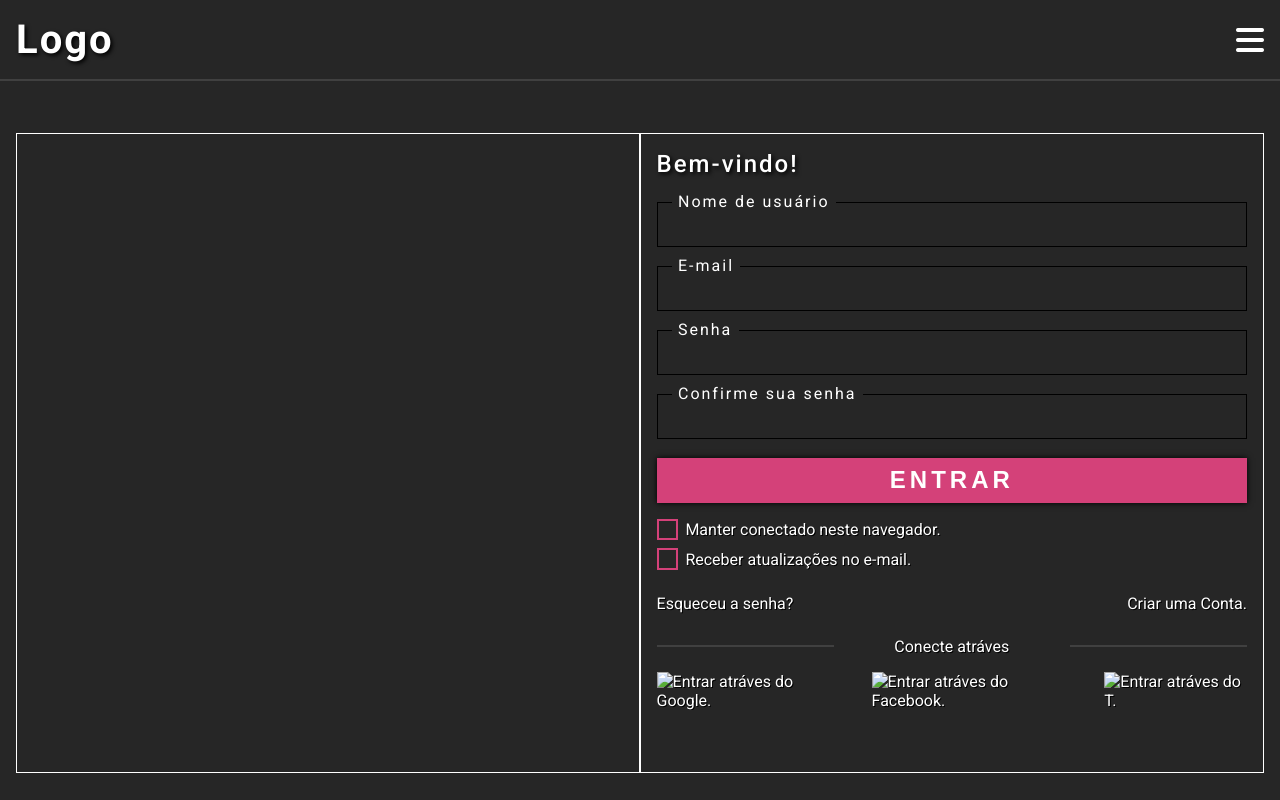
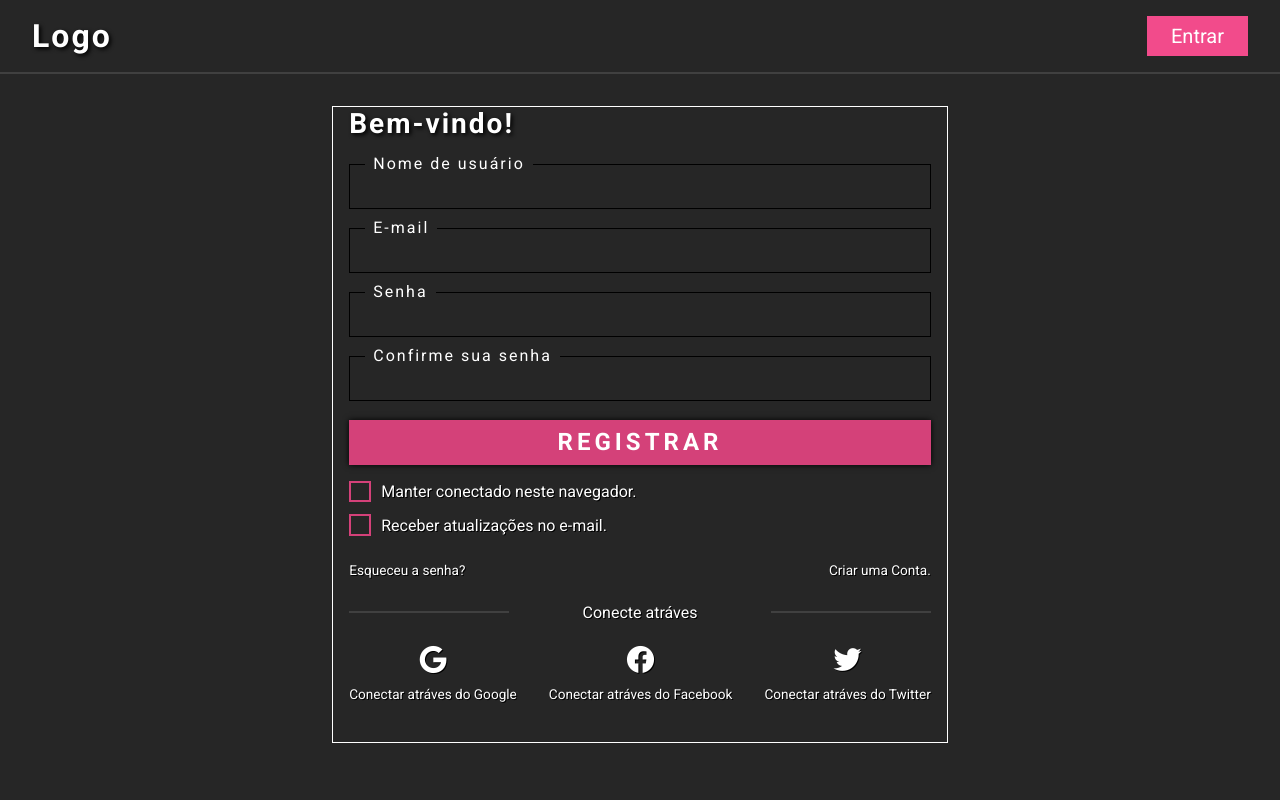
Before and after one commit to Ruan-Moraes/Tela-de-registro, a plain HTML site: page index.html in a window 1280 px wide. Drawn offline with Linux system fonts and the light colour scheme.

```diff
--- a/index.html
+++ b/index.html
@@ -1,71 +1,107 @@
 <!DOCTYPE html>
 <html lang="pt-br">
-
   <head>
-    <meta charset="UTF-8">
-    <meta name="viewport" content="width=device-width, initial-scale=1.0">
-    <link rel="stylesheet" href="styles/styles.css" media="all">
-    <link rel="stylesheet" href="styles/screens.css" media="screen">
-    <link rel="stylesheet" href="styles/print.css" media="print">
-    <link rel="stylesheet" href="https://cdnjs.cloudflare.com/ajax/libs/font-awesome/6.4.0/css/all.min.css"
+    <meta charset="UTF-8" />
+    <meta name="viewport" content="width=device-width, initial-scale=1.0" />
+    <link rel="stylesheet" href="styles/styles.css" media="all" />
+    <link rel="stylesheet" href="styles/screens.css" media="screen" />
+    <link rel="stylesheet" href="styles/print.css" media="print" />
+    <link
+      rel="stylesheet"
+      href="https://cdnjs.cloudflare.com/ajax/libs/font-awesome/6.4.0/css/all.min.css"
       integrity="sha512-iecdLmaskl7CVkqkXNQ/ZH/XLlvWZOJyj7Yy7tcenmpD1ypASozpmT/E0iPtmFIB46ZmdtAc9eNBvH0H/ZpiBw=="
-        crossorigin="anonymous" referrerpolicy="no-referrer">
-    <title>Tela de login</title>
+      crossorigin="anonymous"
+      referrerpolicy="no-referrer"
+    />
+    <title>Tela de Cadastro</title>
   </head>
-
   <body>
-
     <header>
-        <div>
       <h1>Logo</h1>
-            <i class="fa-solid fa-bars"></i>
-        </div>
-        <hr>
+      <a href="#">Entrar</a>
     </header>
 
     <main>
-
       <section>
-            <img src="" alt="">
-        </section>
-
-        <section>
-
         <h2>Bem-vindo!</h2>
 
         <form action="authentication.php" method="post" autocomplete="on">
-                <div class="authentication-information" style="display: ;">
+          <div class="authentication-information">
             <label for="username">Nome de usuário</label>
-                    <input type="text" name="username" id="username" spellcheck="false" minlength="8" maxlength="30" required>
+            <input
+              type="text"
+              name="username"
+              id="username"
+              spellcheck="false"
+              minlength="8"
+              maxlength="30"
+              required
+            />
           </div>
           <div class="authentication-information">
             <label for="email">E-mail</label>
-                    <input type="email" name="email" id="email" spellcheck="false" minlength="8" maxlength="30" required>
+            <input
+              type="email"
+              name="email"
+              id="email"
+              spellcheck="false"
+              minlength="8"
+              maxlength="30"
+              required
+            />
           </div>
           <div class="authentication-information">
             <label for="password">Senha</label>
-                    <input type="password" name="password" id="password" minlength="8" maxlength="30" required>
+            <input
+              type="password"
+              name="password"
+              id="password"
+              minlength="8"
+              maxlength="30"
+              required
+            />
           </div>
-                <div class="authentication-information" style="display: ;">
+          <div class="authentication-information">
             <label for="password">Confirme sua senha</label>
-                    <input type="password" name="password" id="password" minlength="8" maxlength="30" required>
+            <input
+              type="password"
+              name="password"
+              id="password"
+              minlength="8"
+              maxlength="30"
+              required
+            />
           </div>
           <div>
-                    <input type="submit" id="submit" value="Entrar">
+            <input type="submit" id="submit" value="Registrar" />
           </div>
           <div id="choice-box">
             <div>
-                        <input type="checkbox" name="to-keep-nav" class="checkbox" id="to-keep-nav">
-                        <label for="to-keep-nav"><span></span>Manter conectado neste navegador.</label>
+              <input
+                type="checkbox"
+                name="to-keep-nav"
+                class="checkbox"
+                id="to-keep-nav"
+              />
+              <label for="to-keep-nav"
+                ><span></span>Manter conectado neste navegador.</label
+              >
             </div>
             <div>
-                        <input type="checkbox" name="to-receive-email" class="checkbox" id="to-receive-email">
-                        <label for="to-receive-email"><span></span>Receber atualizações no e-mail.</label>
+              <input
+                type="checkbox"
+                name="to-receive-email"
+                class="checkbox"
+                id="to-receive-email"
+              />
+              <label for="to-receive-email"
+                ><span></span>Receber atualizações no e-mail.</label
+              >
             </div>
           </div>
         </form>
 
-            <div id="help-options">
+        <div class="help-options">
           <p>
             <a href="#">Esqueceu a senha?</a>
           </p>
@@ -76,28 +112,35 @@
 
         <div id="connection-options">
           <div>
-                    <hr>
+            <hr />
             <p>Conecte atráves</p>
-                    <hr>
+            <hr />
           </div>
           <div>
             <div>
-                        <a href="#"><img src="medias/images/icons8-google-logo.svg" alt="Entrar atráves do Google." width="60px"></a>
+              <a href="#">
+                <i class="fa-brands fa-google"></i>
+                Conectar atráves do Google
+              </a>
             </div>
             <div>
-                        <a href="#"><img src="medias/images/icons8-facebook.svg" alt="Entrar atráves do Facebook." width="70px"></a>
+              <a href="#">
+                <i class="fa-brands fa-facebook"></i>
+                Conectar atráves do Facebook
+              </a>
             </div>
             <div>
-                        <a href="#"><img src="medias/images/icons8-twitter.svg" alt="Entrar atráves do T." width="60px"></a>
+              <a href="#">
+                <i class="fa-brands fa-twitter"></i>
+                Conectar atráves do Twitter
+              </a>
             </div>
           </div>
         </div>
-
       </section>
-
+      <section>
+        <img src="" alt="" />
+      </section>
     </main>
-
-
   </body>
-
 </html>
--- a/styles/print.css
+++ b/styles/print.css
@@ -1,3 +1,3 @@
 html {
-    display: none;
+  display: none;
 }
--- a/styles/screens.css
+++ b/styles/screens.css
@@ -1,30 +1,15 @@
 @media screen and (min-width: 48rem) {
-
-    header {
-        overflow: hidden;
-    }
-    main {
-        height: 85%;
-        width: 100%;
-        padding: 1rem;
-        display: flex;
-        flex-direction: row;
-        justify-content: center;
-        align-items: center;
-        overflow: hidden;
+  .fa-bars {
+    display: none;
   }
 
   section:nth-child(1) {
     display: block;
   }
 
-    section:nth-child(1), section:nth-child(2) {
+  section:nth-child(1),
+  section:nth-child(2) {
     border: 1px solid white;
-        width: 640px;
-        height: 640px;
-    }
-
-    section:nth-child(2) {
-        padding: 1rem;
+    max-width: 640px;
   }
 }
--- a/styles/styles.css
+++ b/styles/styles.css
@@ -1,21 +1,21 @@
-@charset "UTF-8";
 @import url('https://fonts.googleapis.com/css2?family=Roboto+Mono:ital,wght@0,100;0,200;0,300;0,400;0,500;0,600;0,700;1,100;1,200;1,300;1,400;1,500;1,600;1,700&family=Roboto:ital,wght@0,100;0,300;0,400;0,500;0,700;0,900;1,100;1,300;1,400;1,500;1,700;1,900&display=swap');
 
 :root {
   --color-bg: #262626;
   --color-hr: #404040;
   --color-01: #d44179;
-    --color-02: #F24B8B;
+  --color-02: #f24b8b;
 }
 
 * {
   margin: 0;
   padding: 0;
   box-sizing: border-box;
+  border: none;
+  outline: none;
+  font-family: 'Roboto', sans-serif;
   text-decoration: none;
   list-style: none;
-    border: none;
-    outline: none;
   -webkit-tap-highlight-color: transparent;
 }
 
@@ -24,57 +24,59 @@
   width: 100vw;
   height: 100vh;
   background-color: var(--color-bg);
-    font-family: 'Roboto', sans-serif;
+}
+
+body {
+  display: flex;
+  flex-direction: column;
+  gap: 2rem;
 }
 
 header {
   display: flex;
-    flex-direction: column;
-    align-items: center;
-    padding: 1rem;
-    margin-bottom: 1rem;
-    gap: 1rem;
-}
-
-header div {
-    display: flex;
-    flex-direction: row;
   justify-content: space-between;
   align-items: center;
-    align-self: normal;
+  padding: 1rem 2rem;
+  border-bottom: var(--color-hr) 2px solid;
 }
 
 h1 {
-    font-size: 2.5rem;
+  font-size: 2rem;
   font-weight: 600;
   color: white;
-    text-shadow: 2px 2px 4px black;
+  text-shadow: 0.125rem 0.125rem 0.25rem black;
   letter-spacing: 2px;
 }
 
-header i {
-    font-size: 2rem;
+header a {
+  padding: 0.5rem 1.5rem;
+  font-size: 1.25rem;
   color: white;
+  background-color: var(--color-02);
 }
 
-header hr {
-    width: calc(100% + 2rem);
-    border-bottom: 2px solid var(--color-hr);
+main {
+  display: flex;
+  flex-direction: row-reverse;
+  justify-content: center;
+  align-items: center;
 }
 
-main {padding: 0 1rem;}
+section:nth-child(1) {
+  padding: 0 1rem;
+}
 
-section:nth-child(1) {
+section:nth-child(2) {
   display: none;
 }
 
 h2 {
   margin-bottom: 1.5rem;
-    font-size: 1.5rem;
-    font-weight: 500;
-    text-shadow: 2px 2px 4px black;
   color: white;
-    letter-spacing: 2px;
+  font-size: 1.75rem;
+  font-weight: 700;
+  text-shadow: 0.125rem 0.125rem 0.25rem black;
+  letter-spacing: 0.125rem;
 }
 
 .authentication-information {
@@ -84,14 +86,18 @@
 }
 
 .authentication-information > input {
+  padding: 0 0.5rem;
   width: 100%;
   height: 100%;
-    padding: 0 .5rem;
+  font-size: 1rem;
+  color: white;
   background-color: transparent;
-    border: 1px solid black;
-    font-size: 1.5rem;
-    color: white;
-    transition: .3s;
+  border: 0.0625rem solid black;
+  transition: 0.3s;
+  -webkit-transition: 0.3s;
+  -moz-transition: 0.3s;
+  -ms-transition: 0.3s;
+  -o-transition: 0.3s;
 }
 
 .authentication-information > input:focus {
@@ -100,87 +106,129 @@
 
 .authentication-information > label {
   position: absolute;
-    top: -10px;
-    left: 15px;
-    padding: 0 .4rem;
+  top: -0.625rem;
+  left: 1rem;
+  padding: 0 0.5rem;
   background-color: var(--color-bg);
   font-size: 1rem;
   color: white;
-    letter-spacing: 2px;
-    transition: .3s;
+  letter-spacing: 0.125rem;
+  transition: 0.3s;
+  -webkit-transition: 0.3s;
+  -moz-transition: 0.3s;
+  -ms-transition: 0.3s;
+  -o-transition: 0.3s;
 }
 
-input[type=submit] {
+input[type='submit'] {
+  margin-bottom: 1rem;
+  height: 2.8rem;
   width: 100%;
-    height: 2.8rem;
-    margin-bottom: 1rem;
+  font-size: 1.5rem;
+  font-weight: 700;
+  text-transform: uppercase;
+  color: white;
   background-color: var(--color-01);
-    box-shadow: 0px 0px 6px black;
-    color: white;
-    font-size: 1.5rem;
-    font-weight: bold;
-    text-transform: uppercase;
-    letter-spacing: 4px;
-    transition: .3s;
+  box-shadow: 0 0 0.375rem black;
+  letter-spacing: 0.25rem;
+  transition: 0.3s;
 }
 
-input[type=submit]:hover {background-color: var(--color-02);}
+input[type='submit']:hover {
+  background-color: var(--color-02);
+}
 
-#choice-box div {margin-bottom: .5rem;}
+#choice-box {
+  display: flex;
+  flex-direction: column;
+  gap: 0.75rem;
+}
 
 #choice-box label {
   display: flex;
-    flex-direction: row;
   align-items: center;
-    gap: .3rem;
+  gap: 0.5rem;
   color: white;
-    text-shadow: 1px 1px 0px black;
+  text-shadow: 0.0625rem 0.0625rem 0 black;
 }
 
 .checkbox {
   display: none;
 }
 
-.checkbox+label span {
+.checkbox + label span {
   width: 1.5rem;
   height: 1.35rem;
   user-select: none;
 }
 
-.checkbox+label span::before,
-.checkbox+label span::after {
+.checkbox + label span::before,
+.checkbox + label span::after {
+  content: '';
   position: absolute;
   width: 1.1rem;
   height: 1.1rem;
   background: transparent;
   border: 2px solid var(--color-01);
-    content: "";
-    -moz-transition: all 0.3s ease-in-out;
   transition: all 0.3s ease-in-out;
+  -webkit-transition: all 0.3s ease-in-out;
+  -ms-transition: all 0.3s ease-in-out;
+  -o-transition: all 0.3s ease-in-out;
 }
 
-.checkbox+label span::after {border: none;}
+.checkbox + label span::after {
+  border: none;
+}
 
-.checkbox:checked+label span::before {
+.checkbox:checked + label span::before {
   background-color: var(--color-01);
+  transform: rotateZ(180deg);
   -webkit-transform: rotateZ(180deg);
   -moz-transform: rotateZ(180deg);
   -ms-transform: rotateZ(180deg);
   -o-transform: rotateZ(180deg);
-    transform: rotateZ(180deg);
 }
 
-#help-options {
+.help-options {
   display: flex;
-    flex-direction: row;
   justify-content: space-between;
   margin: 1.5rem 0;
 }
 
-a {
+.help-options a {
+  font-size: 0.85rem;
+  color: white;
+  text-shadow: 0.0625rem 0.0625rem 0 black;
+  transition: 0.3s;
+  -webkit-transition: 0.3s;
+  -moz-transition: 0.3s;
+  -ms-transition: 0.3s;
+  -o-transition: 0.3s;
+}
+
+.help-options a:hover {
+  color: var(--color-01);
+}
+
+#connection-options a {
+  height: 6rem;
+  display: flex;
+  flex-direction: column;
+  justify-content: flex-start;
+  gap: 0.75rem;
+  font-size: 0.85rem;
+  text-align: center;
   color: white;
   text-shadow: 1px 1px 0px black;
-    transition: .3s;
+  transition: 0.3s;
+  -webkit-transition: 0.3s;
+  -moz-transition: 0.3s;
+  -ms-transition: 0.3s;
+  -o-transition: 0.3s;
+}
+
+a i {
+  font-size: 1.75rem;
 }
 
 a:hover {
@@ -189,10 +237,9 @@
 
 #connection-options > div:nth-child(1) {
   display: flex;
-    flex-direction: row;
   justify-content: space-between;
   align-items: center;
-    margin-bottom: 1rem;
+  margin-bottom: 1.5rem;
 }
 
 #connection-options p {
@@ -203,13 +250,12 @@
 }
 
 #connection-options hr {
-    width: 30%;
+  width: 27.5%;
   border: 1px solid var(--color-hr);
 }
 
 #connection-options > div:nth-child(2) {
   display: flex;
-    flex-direction: row;
   align-items: center;
   justify-content: center;
   gap: 2rem;
```
Also changed, not shown: login.html (added, +11 -0 lines), 1 other file. Lines whose indentation alone changed are shown as unchanged.
